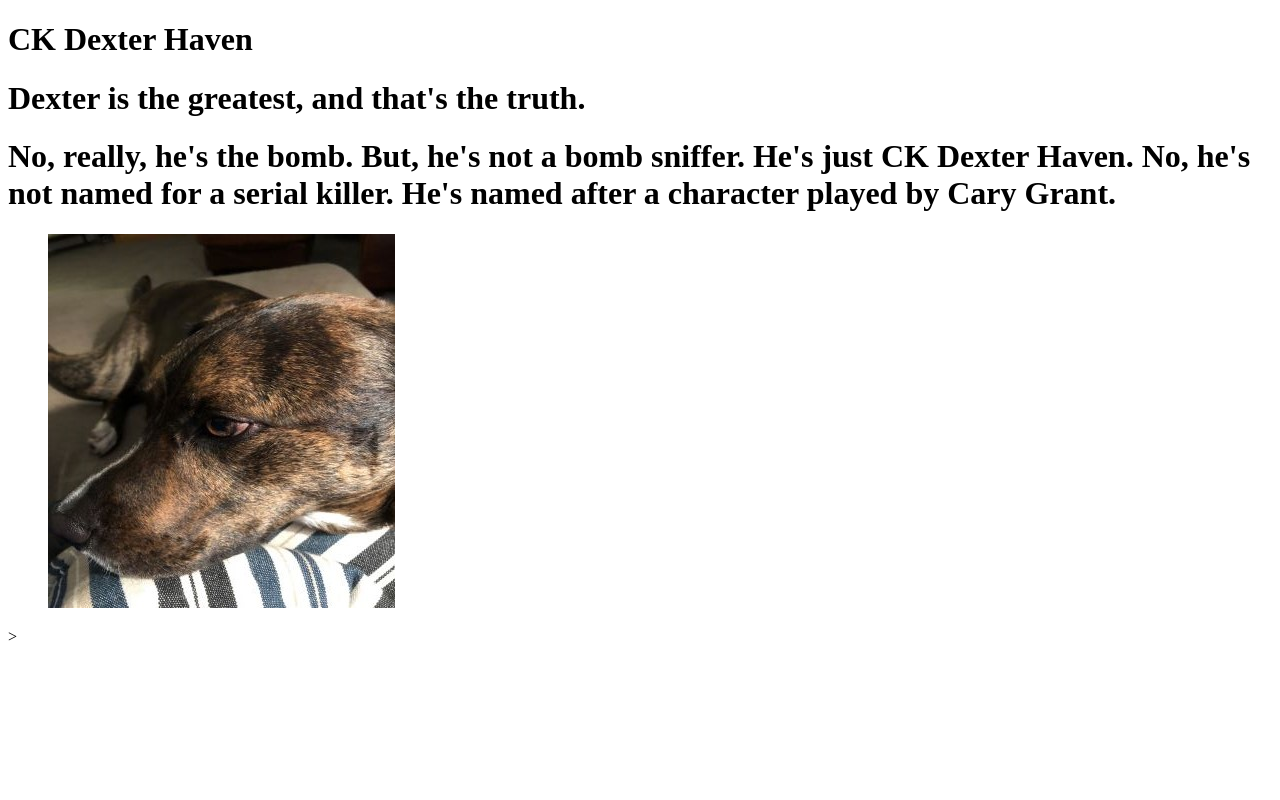
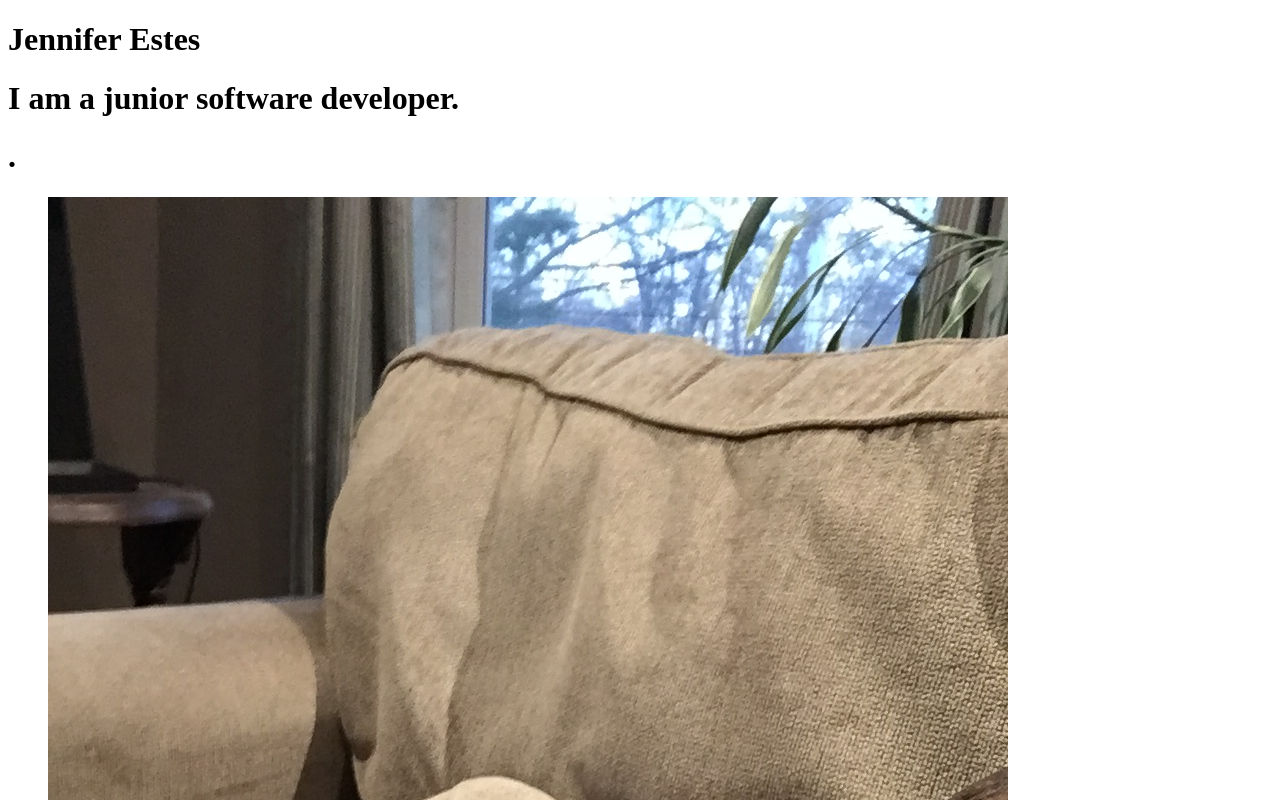
Before and after one commit to Dexter1789/Dexter1789.github.io, a plain HTML site: page index.html in a window 1280 px wide. Shown: the top 800 px of the page. Drawn offline with Linux system fonts and the light colour scheme.

```diff
--- a/index.html
+++ b/index.html
@@ -2,16 +2,15 @@
 <!DOCTYPE html>
 <html lang="em">
 <head>
-<title>CK Dexter Haven</title>
+<title>Jennifer Estes</title>
 <link rel="stylesheets" href="/css/indexcss">
-
 </head>
 <body>
-<h1>CK Dexter Haven</h1>
-<h1>Dexter is the greatest, and that's the truth.</h1>
-<h1>No, really, he's the bomb. But, he's not a bomb sniffer. He's just CK Dexter Haven. No, he's not named for a serial killer. He's named after a character played by Cary Grant.</h1>
+<h1>Jennifer Estes</h1>
+<h1>I am a junior software developer.</h1>
+<h1>.</h1>
 <figure>
-<img src="image/BigD3.jpg" alt="D pic">
+<img src="image/IMG1.jpg" alt="D pic">
 </figure>>
 
 </body>
```
Also changed, not shown: image/IMG1.JPG (added).
